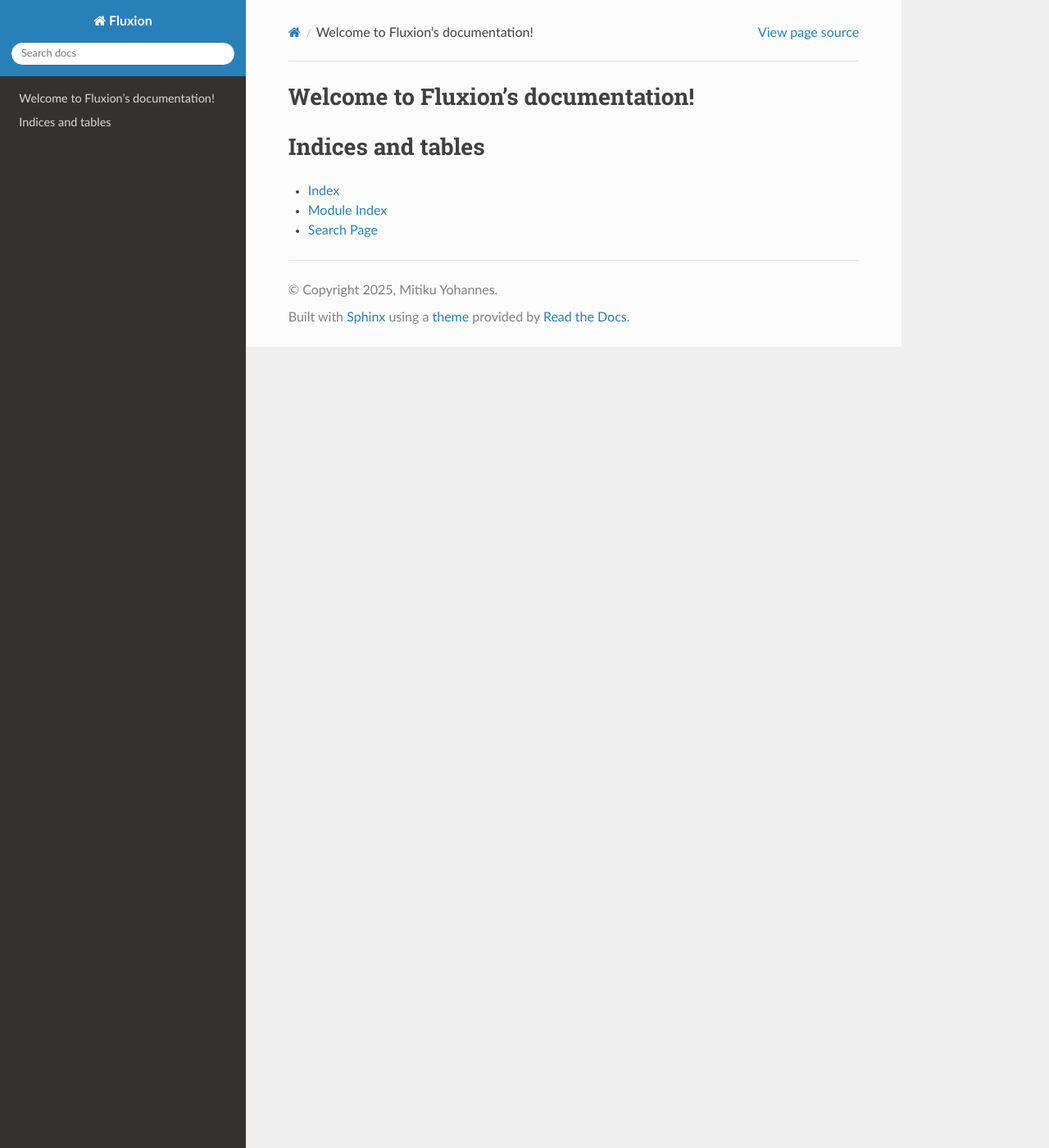
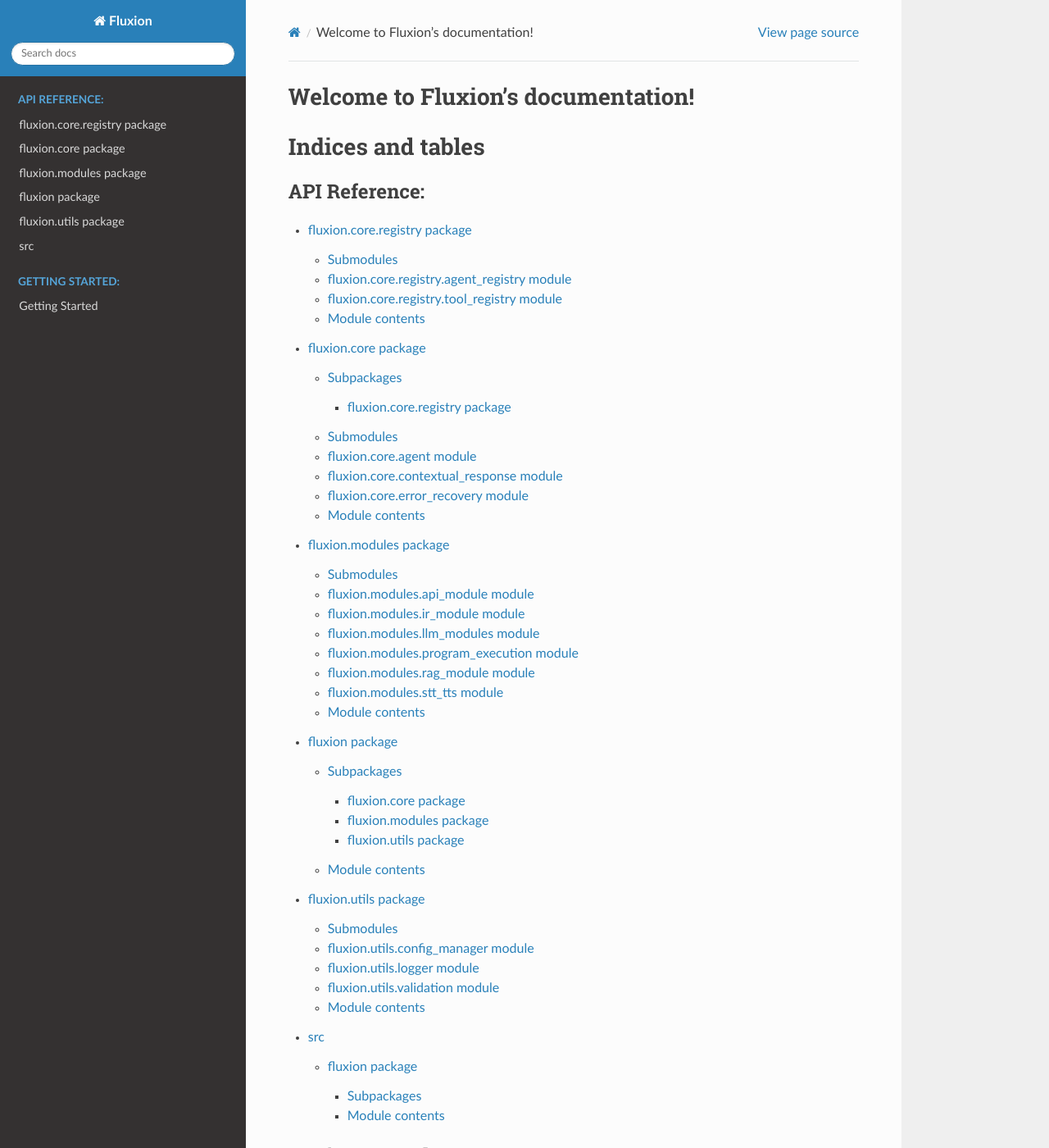
Before and after one commit to ymitiku/fluxion, a Sphinx documentation site: the page built from docs/source/index.rst, in a window 1280 px wide and 1400 px high. Shown: the whole window at 82% size. Built offline with Sphinx 7.4.7 and the Read the Docs theme 3.1.0, drawn with Linux system fonts in a browser that asks for light colours; some of the changed text lies outside the part shown.

Commit message:
Update the docs

```diff
--- /dev/null
+++ b/docs/source/api/fluxion.core.registry.rst
@@ -0,0 +1,29 @@
+fluxion.core.registry package
+=============================
+
+Submodules
+----------
+
+fluxion.core.registry.agent\_registry module
+--------------------------------------------
+
+.. automodule:: fluxion.core.registry.agent_registry
+   :members:
+   :undoc-members:
+   :show-inheritance:
+
+fluxion.core.registry.tool\_registry module
+-------------------------------------------
+
+.. automodule:: fluxion.core.registry.tool_registry
+   :members:
+   :undoc-members:
+   :show-inheritance:
+
+Module contents
+---------------
+
+.. automodule:: fluxion.core.registry
+   :members:
+   :undoc-members:
+   :show-inheritance:
--- /dev/null
+++ b/docs/source/api/fluxion.core.rst
@@ -0,0 +1,45 @@
+fluxion.core package
+====================
+
+Subpackages
+-----------
+
+.. toctree::
+   :maxdepth: 4
+
+   fluxion.core.registry
+
+Submodules
+----------
+
+fluxion.core.agent module
+-------------------------
+
+.. automodule:: fluxion.core.agent
+   :members:
+   :undoc-members:
+   :show-inheritance:
+
+fluxion.core.contextual\_response module
+----------------------------------------
+
+.. automodule:: fluxion.core.contextual_response
+   :members:
+   :undoc-members:
+   :show-inheritance:
+
+fluxion.core.error\_recovery module
+-----------------------------------
+
+.. automodule:: fluxion.core.error_recovery
+   :members:
+   :undoc-members:
+   :show-inheritance:
+
+Module contents
+---------------
+
+.. automodule:: fluxion.core
+   :members:
+   :undoc-members:
+   :show-inheritance:
--- /dev/null
+++ b/docs/source/api/fluxion.modules.rst
@@ -0,0 +1,61 @@
+fluxion.modules package
+=======================
+
+Submodules
+----------
+
+fluxion.modules.api\_module module
+----------------------------------
+
+.. automodule:: fluxion.modules.api_module
+   :members:
+   :undoc-members:
+   :show-inheritance:
+
+fluxion.modules.ir\_module module
+---------------------------------
+
+.. automodule:: fluxion.modules.ir_module
+   :members:
+   :undoc-members:
+   :show-inheritance:
+
+fluxion.modules.llm\_modules module
+-----------------------------------
+
+.. automodule:: fluxion.modules.llm_modules
+   :members:
+   :undoc-members:
+   :show-inheritance:
+
+fluxion.modules.program\_execution module
+-----------------------------------------
+
+.. automodule:: fluxion.modules.program_execution
+   :members:
+   :undoc-members:
+   :show-inheritance:
+
+fluxion.modules.rag\_module module
+----------------------------------
+
+.. automodule:: fluxion.modules.rag_module
+   :members:
+   :undoc-members:
+   :show-inheritance:
+
+fluxion.modules.stt\_tts module
+-------------------------------
+
+.. automodule:: fluxion.modules.stt_tts
+   :members:
+   :undoc-members:
+   :show-inheritance:
+
+Module contents
+---------------
+
+.. automodule:: fluxion.modules
+   :members:
+   :undoc-members:
+   :show-inheritance:
--- /dev/null
+++ b/docs/source/api/fluxion.rst
@@ -0,0 +1,20 @@
+fluxion package
+===============
+
+Subpackages
+-----------
+
+.. toctree::
+   :maxdepth: 4
+
+   fluxion.core
+   fluxion.modules
+   fluxion.utils
+
+Module contents
+---------------
+
+.. automodule:: fluxion
+   :members:
+   :undoc-members:
+   :show-inheritance:
--- /dev/null
+++ b/docs/source/api/fluxion.utils.rst
@@ -0,0 +1,37 @@
+fluxion.utils package
+=====================
+
+Submodules
+----------
+
+fluxion.utils.config\_manager module
+------------------------------------
+
+.. automodule:: fluxion.utils.config_manager
+   :members:
+   :undoc-members:
+   :show-inheritance:
+
+fluxion.utils.logger module
+---------------------------
+
+.. automodule:: fluxion.utils.logger
+   :members:
+   :undoc-members:
+   :show-inheritance:
+
+fluxion.utils.validation module
+-------------------------------
+
+.. automodule:: fluxion.utils.validation
+   :members:
+   :undoc-members:
+   :show-inheritance:
+
+Module contents
+---------------
+
+.. automodule:: fluxion.utils
+   :members:
+   :undoc-members:
+   :show-inheritance:
--- /dev/null
+++ b/docs/source/api/modules.rst
@@ -0,0 +1,7 @@
+src
+===
+
+.. toctree::
+   :maxdepth: 4
+
+   fluxion
--- a/docs/source/index.rst
+++ b/docs/source/index.rst
@@ -15,6 +15,20 @@
 Indices and tables
 ==================
 
-* :ref:`genindex`
-* :ref:`modindex`
-* :ref:`search`
+.. toctree::
+   :maxdepth: 3
+   :caption: API Reference:
+
+   api/fluxion.core.registry
+   api/fluxion.core
+   api/fluxion.modules
+   api/fluxion
+   api/fluxion.utils
+   api/modules
+
+
+.. toctree::
+   :maxdepth: 2
+   :caption: Getting Started:
+
+   getting_started
```
Also changed, not shown: docs/source/api_references.rst (deleted, +0 -51 lines), docs/source/getting_started.rst (+31 -0 lines), 2 other files.
